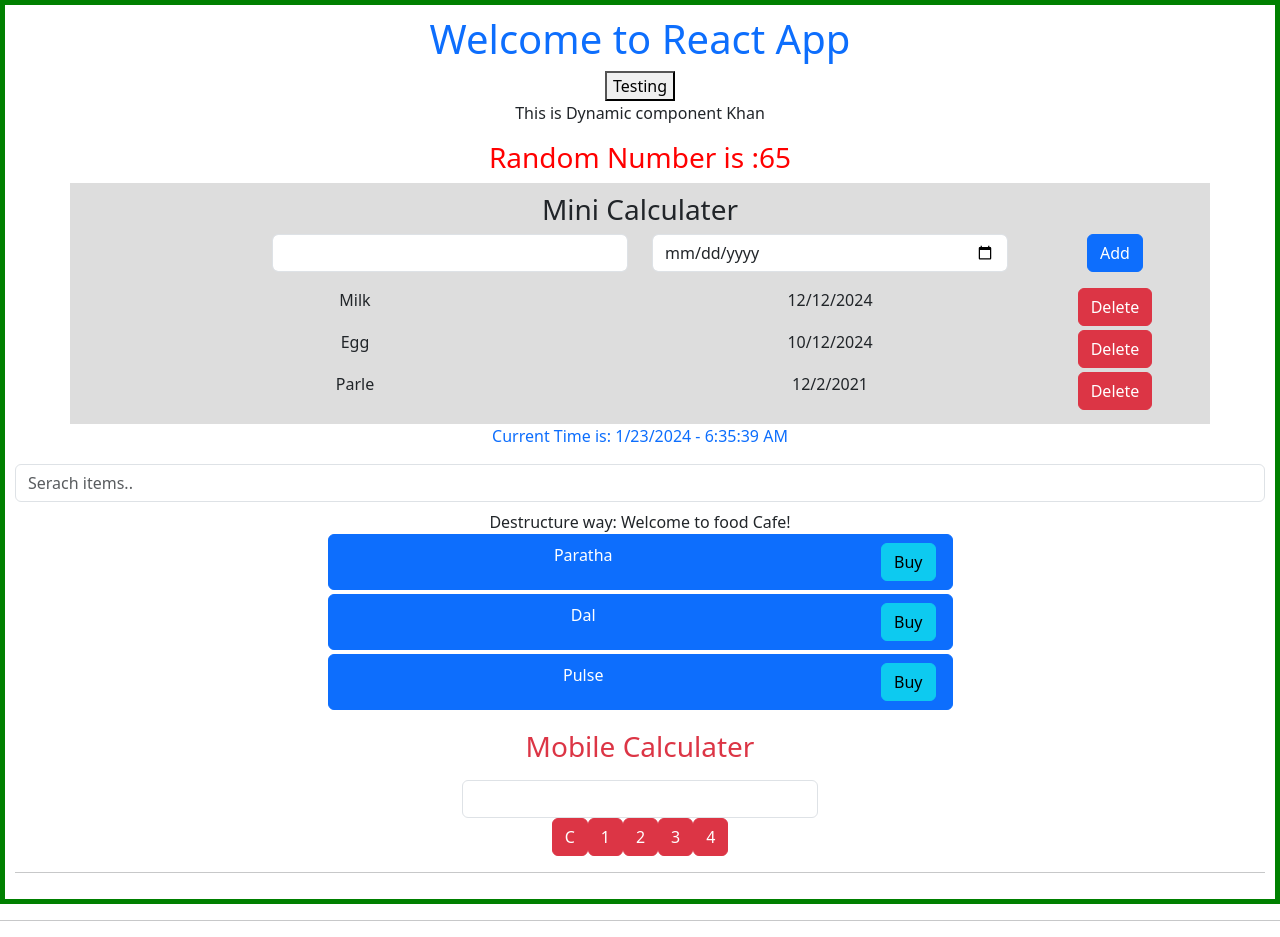
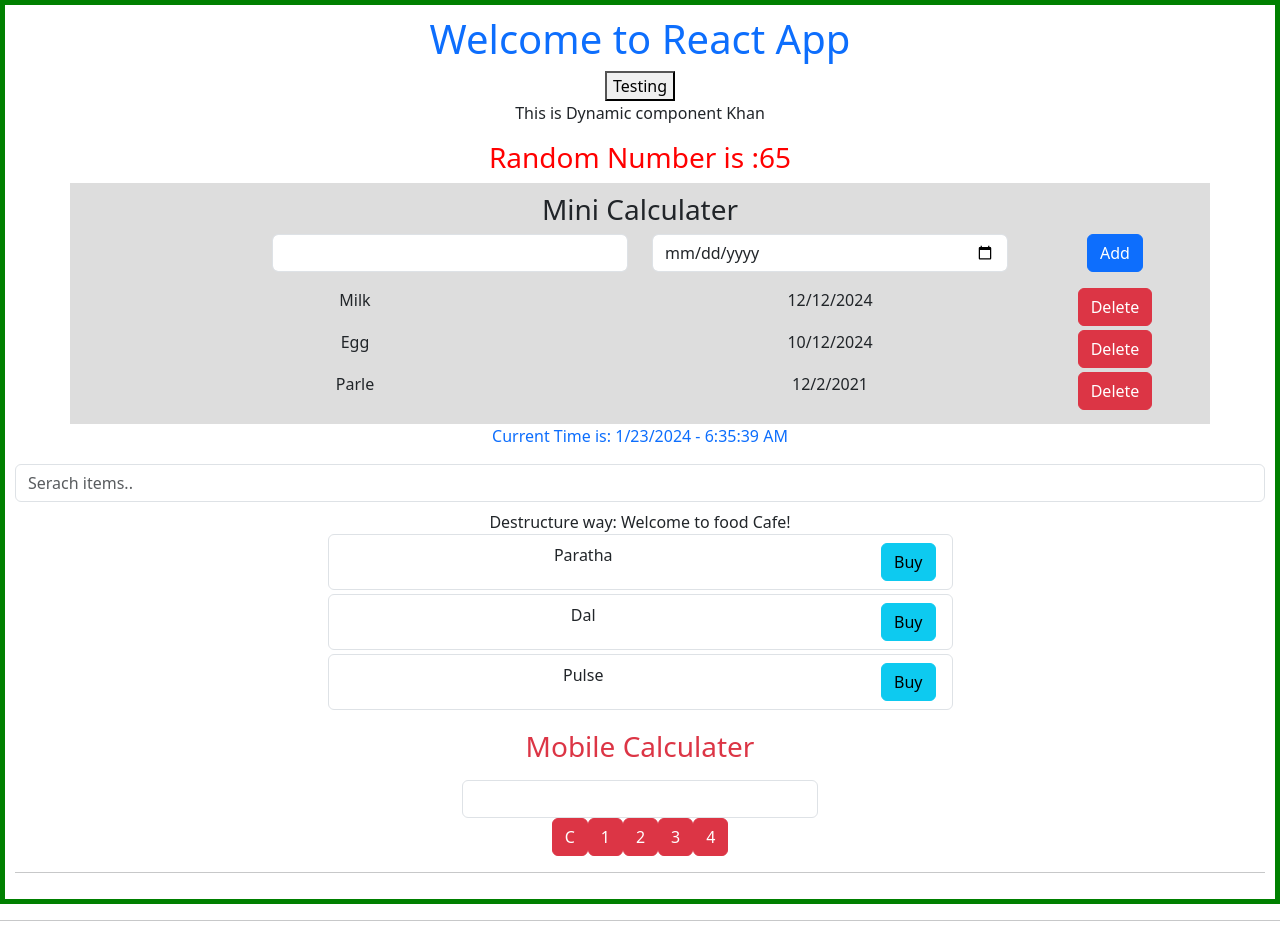
Before and after one commit to gubali/kg-react-demo, a React (Vite) app in the folder vite-project/: page / in a window 1280 px wide. Built offline with nearby package versions, Linux system fonts and the light colour scheme.

Commit message:
chnage bgcolor of food items list on click of any buy button-foodlist

```diff
--- a/vite-project/src/component/FoodItems.jsx
+++ b/vite-project/src/component/FoodItems.jsx
@@ -1,6 +1,8 @@
+import { useState } from "react";
 import Items from "./Items";
 const FoodItems = ({items}) => {
   // let foodItems = ["Dal", "Pulse", "Green Pea", "Salad"];
+  let [sateActiveitems, setActiveitems]= useState([]);
   const getFoodItems = (items)=>{
 
     alert("Clicked: " + items)
@@ -8,7 +10,7 @@ const FoodItems = ({items}) => {
   return (
     <ul className="list-group col-lg-6">
       {items.map((item) => (
-       <Items foodItem={item} key={item}  handleBuyEvent={()=> getFoodItems(item)}></Items>
+       <Items foodItem={item} key={item} bool={sateActiveitems.includes(item)} handleBuyEvent={()=> getFoodItems(item)}></Items>
       ))}
     </ul>
   );
--- a/vite-project/src/component/Items.jsx
+++ b/vite-project/src/component/Items.jsx
@@ -1,13 +1,13 @@
 import styles from './Items.module.css'
 
-const Items = ({foodItem,active, handleBuyEvent}) => {
+const Items = ({foodItem,bool, handleBuyEvent}) => {
   let as = true;
   // const getFoodItems = (foodItem)=>{
   //  alert("Clicked" + foodItem)
   // }
   return (
     <ul className=' list-group'>
-    <li className={`${styles['list-ab']} list-group-item active mb-1 ${active && onClickBgColor}`} key={foodItem}>
+    <li className={`${styles['list-ab']} list-group-item  mb-1 ${bool && active}`} key={foodItem}>
       <span className={`${styles.floatas}` } >{foodItem}</span>
       <button type="button" id="result"
              className={`${styles['btn']} btn btn-info`} onClick={handleBuyEvent}>Buy</button>
```
